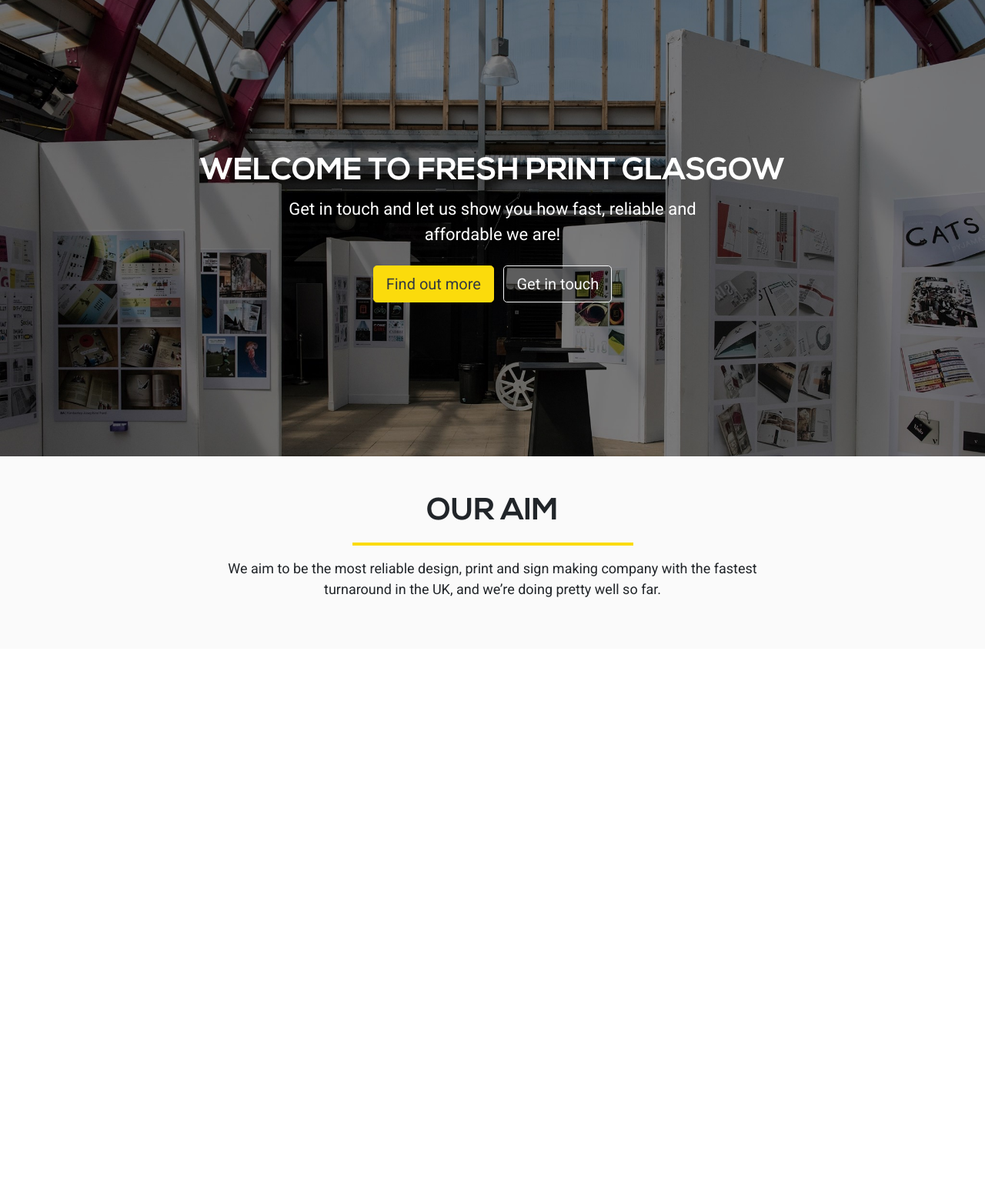
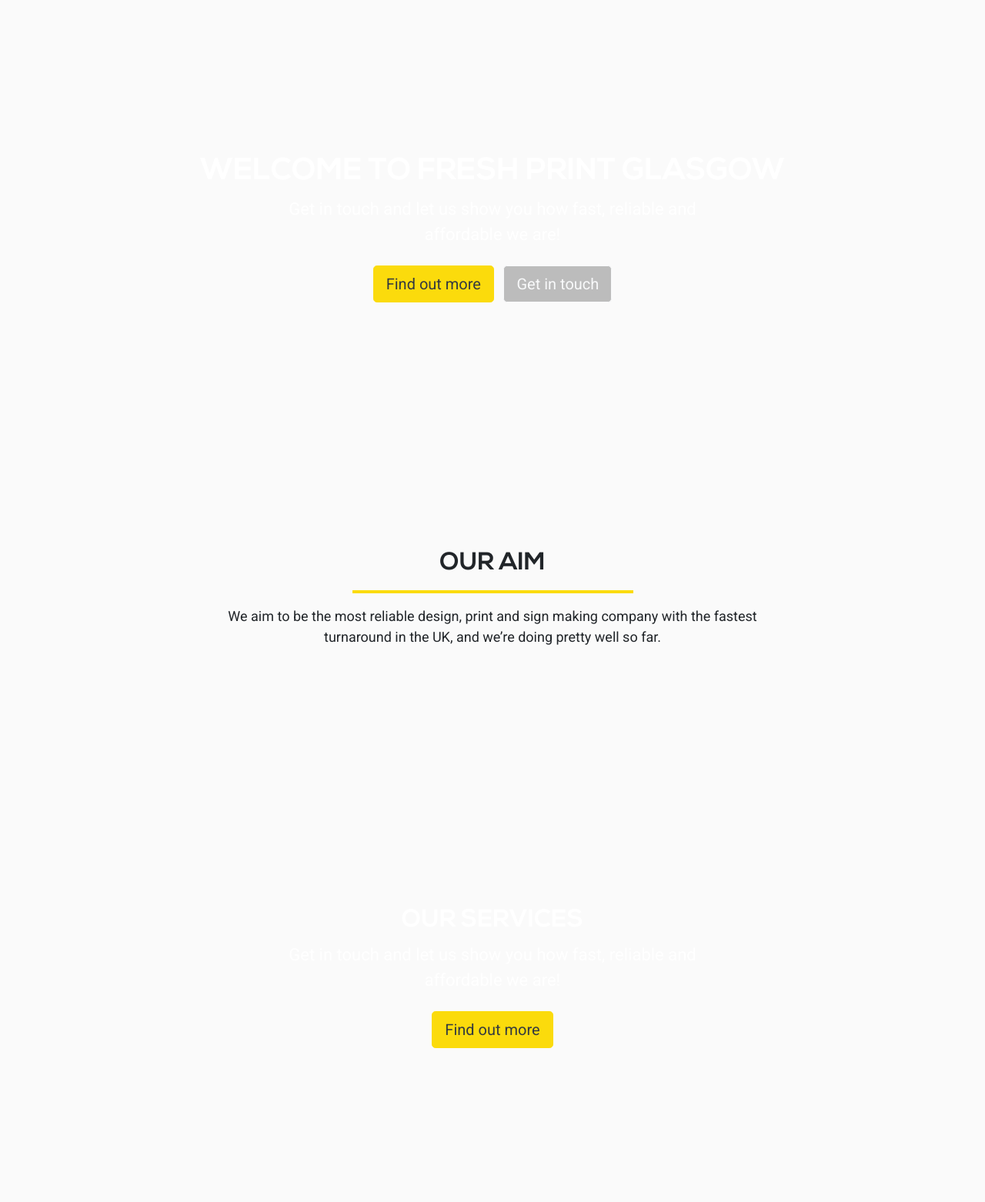
Before and after one commit to Eli-Nathan/Freshprint, a PHP site: page / in a window 1280 px wide. Shown: the part 91-1653 px from the top of the page at 77% size. Before the commit the page ends 867 px from the top, so only its background shows below. Run offline with PHP 8.4, Linux system fonts and the light colour scheme; some libraries are stand-ins or nearby versions.

Commit message:
Add services section

```diff
--- a/index.php
+++ b/index.php
@@ -1,5 +1,5 @@
 <?php include "_includes/header.php"; ?>
-<div class="hero pt-20 text-center">
+<div class="hero text-center">
   <div class="container">
     <div class="row">
       <div class="col-sm-12">
@@ -14,15 +14,29 @@
   </div>
 </div>
 
-<div class="aim py-5 text-center">
+<div class="aim text-center">
   <div class="container">
     <div class="row">
       <div class="col-sm-12 col-md-10 offset-md-1 col-lg-8 offset-lg-2">
-        <h1 class="aim__heading">Our aim</h1>
+        <h2 class="aim__heading">Our aim</h2>
         <hr>
         <p class="aim__copy">We aim to be the most reliable design, print and sign making company with the fastest turnaround in the UK, and we’re doing pretty well so far.</p>
       </div>
     </div>
   </div>
 </div>
+
+<div class="services text-center">
+  <div class="container">
+    <div class="row">
+      <div class="col-sm-12">
+        <h2 class="hero__heading">Our services</h2>
+        <p class="hero__copy">Get in touch and let us show you how fast, reliable and affordable we are!</p>
+        <div class="mt-4 hero__btns">
+          <a href="#" class="btn btn-fresh btn-lg mx-1">Find out more</a>
+        </div>
+      </div>
+    </div>
+  </div>
+</div>
 <?php include "_includes/footer.php"; ?>
```
Also changed, not shown: assets/css/7-pages/home.scss (+17 -1 lines), assets/css/main.css.
